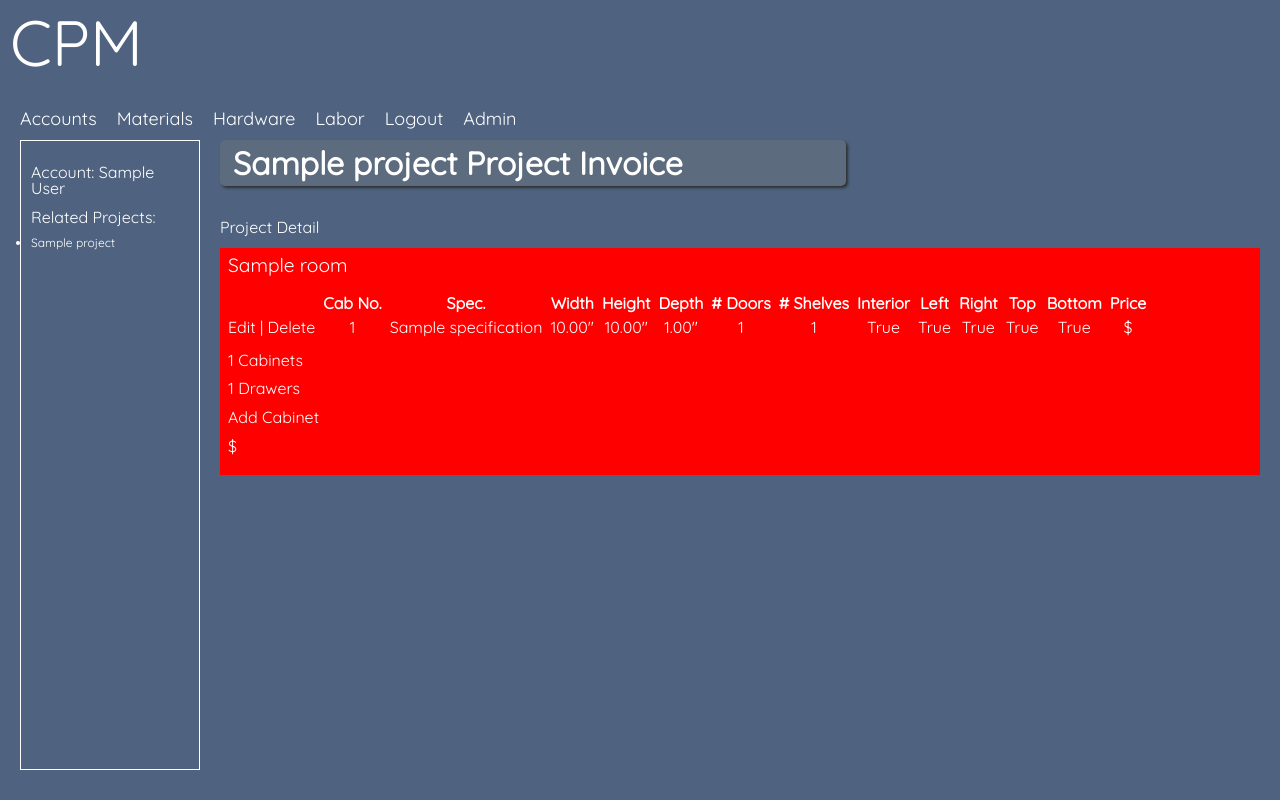
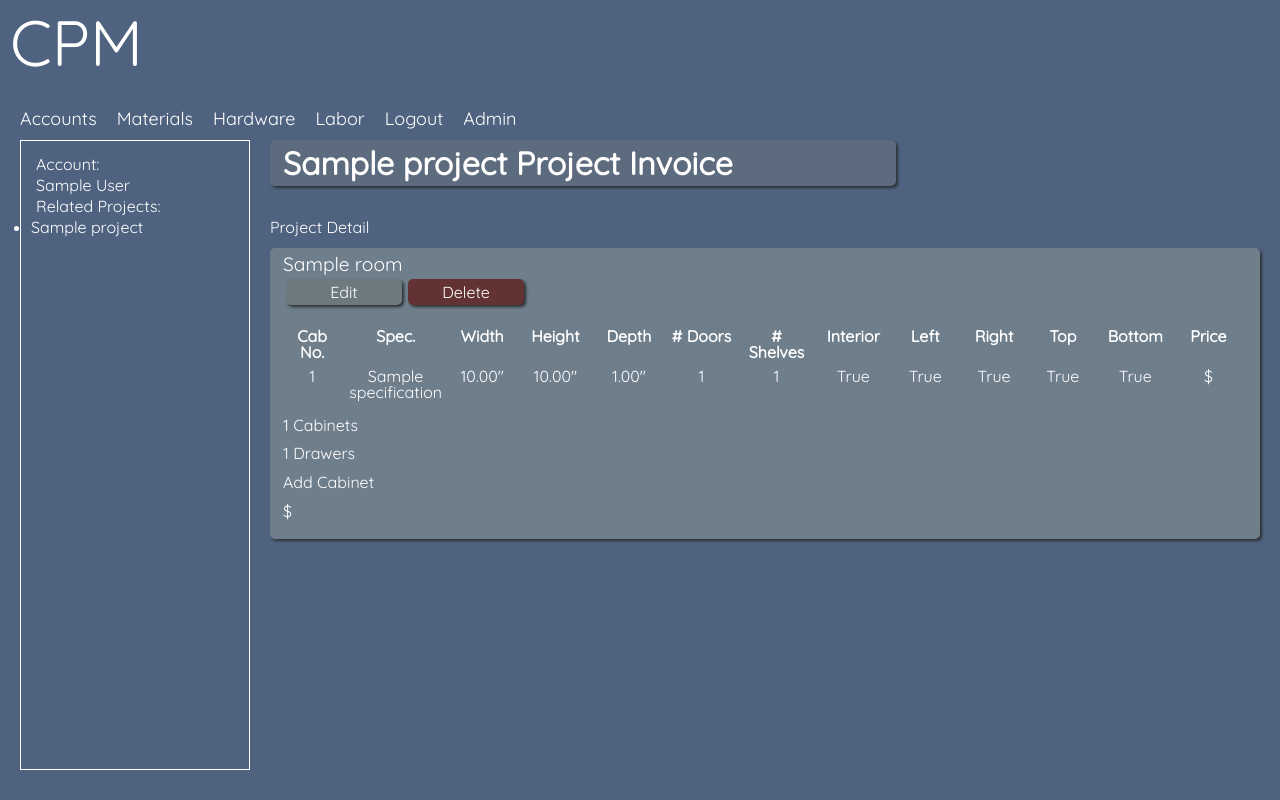
Before and after one commit to propose-software/propose, a Django app: page /project/1 in a window 1280 px wide. Run offline with Django 3.2, Linux system fonts and the light colour scheme; a user stored in the database is signed in; tables that the repository leaves empty hold one stand-in row (values such as "Sample post"); style sheets or scripts are compiled from the project's sources; some libraries are stand-ins or nearby versions.

Commit message:
continued work on styling in progress

```diff
--- a/cabinets_app/templates/cabinet/cabinet_create.html
+++ b/cabinets_app/templates/cabinet/cabinet_create.html
@@ -3,6 +3,7 @@
 {% block title %}Cabinet Create{% endblock %}
 
 {% block content %}
+  <section>
     <h2>Create Cabinet</h2>
     <form action="{% url 'cabinet_create' proj_id=project.id %}" method="POST">
       <table>
@@ -15,7 +16,6 @@
           {% csrf_token %}
           {{ drawer_form }}
       </table>
-
       <input type="submit" value="Submit">
     </form>
 
@@ -24,4 +24,5 @@
       integrity="sha256-BJeo0qm959uMBGb65z40ejJYGSgR7REI4+CW1fNKwOg="
       crossorigin="anonymous"></script>
     <script src="/static/js/app.js"></script>
+  </section>
 {% endblock content %}
--- a/cabinets_app/templates/cabinet/cabinet_delete.html
+++ b/cabinets_app/templates/cabinet/cabinet_delete.html
@@ -3,6 +3,7 @@
 {% block title %}Project Delete{% endblock %}
 
 {% block content %}
+  <section>
     <h2>Delete {{ cabinet.project.name }} Cabinet No. {{ cabinet.cabinet_number }}</h2>
 
     <p class="warning">Are you certain you want to delete this Cabinet?</p>
@@ -11,4 +12,5 @@
       {% csrf_token %}
       <input type="submit" value="Delete"/>
     </form>
+  </section>
 {% endblock %}
--- a/cabinets_app/templates/cabinet/cabinet_detail.html
+++ b/cabinets_app/templates/cabinet/cabinet_detail.html
@@ -3,9 +3,10 @@
 {% block title %}Cabinet Detail{% endblock %}
 
 {% block content %}
+  <section>
     <h2>{{ cabinet.project.name }} Cabinet No. {{ cabinet.cabinet_number }}</h2>
-  <a href="{% url 'cabinet_update' proj_id=cabinet.project.id cab_id=cabinet.id%}">Update</a> |
-  <a href="{% url 'cabinet_delete' proj_id=cabinet.project.id cab_id=cabinet.id%}">Delete</a>
+    <p class='update'><a href="{% url 'cabinet_update' proj_id=cabinet.project.id cab_id=cabinet.id%}">Update</a></p>
+    <p class='delete'><a href="{% url 'cabinet_delete' proj_id=cabinet.project.id cab_id=cabinet.id%}">Delete</a></p>
     <table>
       <tr>
         <td>Room</td>
@@ -85,4 +86,5 @@
         </tr>
       </table>
     {% endfor %}
+  </section>
 {% endblock content %}
--- a/cabinets_app/templates/cabinet/cabinet_update.html
+++ b/cabinets_app/templates/cabinet/cabinet_update.html
@@ -3,6 +3,7 @@
 {% block title %}Cabinet Update{% endblock %}
 
 {% block content %}
+<section>
   <h2>Update {{ cabinet.project.name }} Cabinet No. {{ cabinet.cabinet_number }}</h2>
   <form action="{% url 'cabinet_update' proj_id=project.id cab_id=cabinet.id %}" method="POST">
     <table>
@@ -24,4 +25,5 @@
     integrity="sha256-BJeo0qm959uMBGb65z40ejJYGSgR7REI4+CW1fNKwOg="
     crossorigin="anonymous"></script>
   <script src="/static/js/app.js"></script>
+</section>
 {% endblock content %}
--- a/cabinets_app/templates/project/project_home.html
+++ b/cabinets_app/templates/project/project_home.html
@@ -12,7 +12,6 @@
         <table >
           <thead>
             <tr>
-              <th></th>
               <th>Cab No.</th>
               <th>Spec.</th>
               <th>Width</th>
@@ -31,9 +30,6 @@
           <tbody>
             {% for cab in room.cabinets.all %}
             <tr>
-              <td><a href="{% url 'cabinet_update' proj_id=cab.project.id cab_id=cab.id %}">
-                Edit</a> | <a href="{% url 'cabinet_delete' proj_id=cab.project.id cab_id=cab.id %}">
-                Delete</a></td>
               <td>{{ cab.cabinet_number }}</td>
               <td><a href="{% url 'spec_detail' proj_id=cab.project.id spec_id=cab.specification.id %}">{{ cab.specification.name }}</a></td>
               <td>{{ cab.width }}"</td>
@@ -48,6 +44,10 @@
               <td>{{ cab.finished_bottom }}</td>
               <td>${{ cab.price|floatformat:2 }}</td>
             </tr>
+            <p class='update'><a href="{% url 'cabinet_update' proj_id=cab.project.id cab_id=cab.id %}">
+                Edit</a></p>
+            <p class='delete'><a href="{% url 'cabinet_delete' proj_id=cab.project.id cab_id=cab.id %}">
+                Delete</a></p>
             {% endfor %}
           </tbody>
         </table>
--- a/cpm_project/static/css/_layout.scss
+++ b/cpm_project/static/css/_layout.scss
@@ -10,7 +10,7 @@ body {
                             "nav nav"
                             "aside main"
                             "footer footer";
-    grid-template-columns: 200px 1fr;
+    grid-template-columns: 250px 1fr;
     grid-template-rows: 100px 40px 1fr 30px;
     min-height: 100vh;
 }
@@ -64,6 +64,15 @@ aside {
     padding: 10px;
 }
 
+aside p {
+    margin: 5px;
+}
+
+aside li {
+    font-size: 16px;
+    text-decoration: none;
+}
+
 #create_account_link {
     background-color: $primary-color;
     display: inline-block;
@@ -88,13 +97,17 @@ aside {
 }
 
 .room {
-    background-color: red;
+    background-color: $primary-color;
     margin-bottom: 10px;
-    padding: 8px;
+    border-radius: 5px;
+    padding: 7px 13px;
+    font-size: 16px;
+    box-shadow: rgb(44, 48, 49) 2px 2px 3px;
 }
 
 .room td, .room th {
     text-align: center;
+    width: 80px;
 }
 
 ul a {
@@ -103,7 +116,7 @@ ul a {
     display: block;
 }
 
-.account_name, .material_list, .labor_list, .hardware_list  {
+.account_name, .material_list, .labor_list, .hardware_list {
     padding: 7px 13px;
     background-color: $primary-color;
     border-radius: 5px;
--- a/cpm_project/templates/generic/aside.html
+++ b/cpm_project/templates/generic/aside.html
@@ -1,5 +1,5 @@
-<p>Account:
-    <a href="{% url 'account_detail' account_id=project.account.id %}">{{ project.account.name }}</a></p>
+<p>Account:</p>
+<p><a href="{% url 'account_detail' account_id=project.account.id %}">{{ project.account.name }}</a></p>
 {% if not cabinet and not spec and not room %}
   <p>Related Projects:</p>
   <ul>
@@ -20,8 +20,7 @@
   <ul>
   {% for r in project.rooms.all %}
     <li>
-        <a href="{% url 'room_update' proj_id=project.id room_id=r.id %}">
-            {{ r.name }}</a></li>
+    <a href="{% url 'room_update' proj_id=project.id room_id=r.id %}">{{ r.name }}</a></li>
   {% endfor %}
   </ul>
   <p>Related Cabinets:</p>
```
Also changed, not shown: cabinets_app/templates/cabinet/cabinet_list.html (+7 -9 lines). Lines whose indentation alone changed are shown as unchanged.
